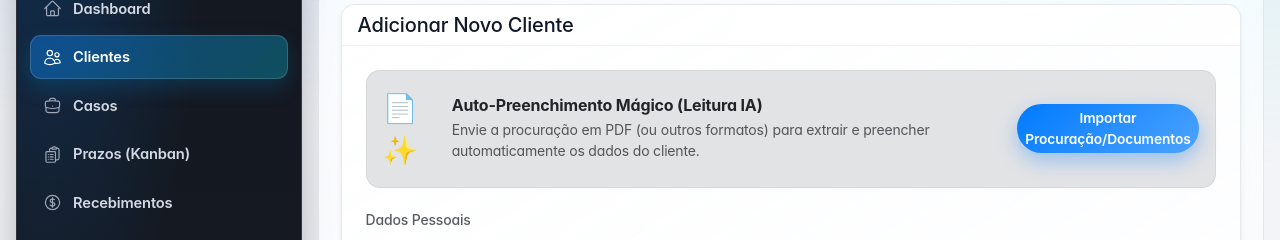
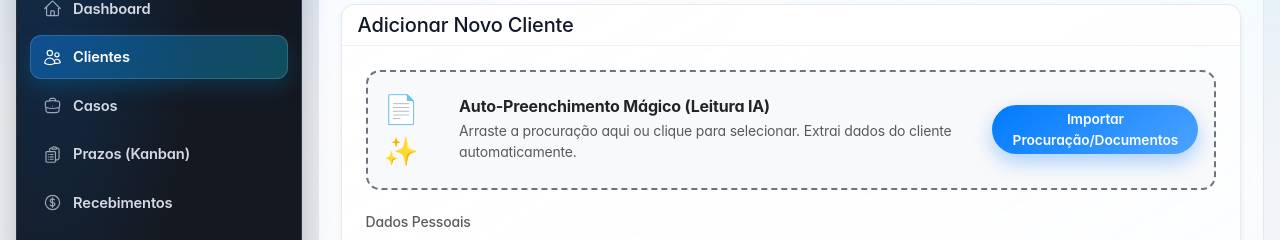
Before and after one commit to AlissonLGoncalves/app-gestao-advocacia, a React (Vite) app in the folder gestao_advocacia_vite/: page /clientes/novo in a window 1280 px wide. Shown: the part 136-376 px from the top of the page. Built offline with nearby package versions, Linux system fonts and the light colour scheme; no server answers; sample sign-in values are in the browser's storage.

Commit message:
feat: drag-and-drop no auto-preenchimento magico da pagina de cliente

```diff
--- a/gestao_advocacia_vite/src/ClienteForm.jsx
+++ b/gestao_advocacia_vite/src/ClienteForm.jsx
@@ -1,4 +1,4 @@
-import React, { useState, useEffect } from 'react'
+import React, { useState, useEffect, useRef } from 'react'
 import { useConfirm } from './hooks/useConfirm.jsx'
 import { API_URL } from './config.js'
 import { toast } from 'react-toastify'
@@ -74,6 +74,8 @@ function ClienteForm({ clienteParaEditar, onClienteChange, onCancel }) {
   const [loadingCep, setLoadingCep] = useState(false)
   const [loadingCnpj, setLoadingCnpj] = useState(false)
   const [loadingOcr, setLoadingOcr] = useState(false)
+  const [isDragOver, setIsDragOver] = useState(false)
+  const ocrFileRef = useRef(null)
   const [cpfCnpjLiberadoEdicao, setCpfCnpjLiberadoEdicao] = useState(false)
 
   const { validationErrors, setValidationErrors, clearValidationErrors, handleSubmit } =
@@ -528,40 +530,59 @@ function ClienteForm({ clienteParaEditar, onClienteChange, onCancel }) {
       </div>
       <div className="card-body p-4">
         {!isEditing && (
-          <div className="alert alert-secondary d-flex align-items-center mb-4" role="alert">
+          <div
+            className="alert alert-secondary mb-4"
+            style={{
+              border: isDragOver ? '2px dashed #0d6efd' : '2px dashed #6c757d',
+              backgroundColor: isDragOver ? '#e8f0fe' : '#f8f9fa',
+              transition: 'border-color 0.2s, background-color 0.2s',
+              cursor: loadingOcr ? 'not-allowed' : 'pointer',
+            }}
+            role="alert"
+            onDragOver={(e) => { e.preventDefault(); if (!loadingOcr) setIsDragOver(true) }}
+            onDragLeave={() => setIsDragOver(false)}
+            onDrop={(e) => {
+              e.preventDefault()
+              setIsDragOver(false)
+              if (loadingOcr) return
+              const files = e.dataTransfer.files
+              if (files?.length) handleFileUploadOcr({ target: { files } })
+            }}
+            onClick={() => !loadingOcr && ocrFileRef.current?.click()}
+          >
+            <input
+              ref={ocrFileRef}
+              type="file"
+              multiple
+              accept="application/pdf, .docx, .xlsx, .xls, .txt, image/png, image/jpeg, image/jpg"
+              style={{ display: 'none' }}
+              onChange={handleFileUploadOcr}
+            />
+            <div className="d-flex align-items-center">
               <div className="me-3">
                 <span className="fs-3">📄✨</span>
               </div>
               <div className="flex-grow-1">
                 <h6 className="mb-1 text-dark fw-bold">Auto-Preenchimento Mágico (Leitura IA)</h6>
                 <p className="mb-0 small text-muted">
-                Envie a procuração em PDF (ou outros formatos) para extrair e preencher
-                automaticamente os dados do cliente.
+                  {isDragOver
+                    ? 'Solte o arquivo aqui...'
+                    : loadingOcr
+                      ? 'Analisando documentos...'
+                      : 'Arraste a procuração aqui ou clique para selecionar. Extrai dados do cliente automaticamente.'}
                 </p>
               </div>
               <div>
-              <input
-                type="file"
-                multiple
-                accept="application/pdf, .docx, .xlsx, .xls, .txt, image/png, image/jpeg, image/jpg"
-                id="documento_ocr"
-                style={{ display: 'none' }}
-                onChange={handleFileUploadOcr}
-              />
-              <label
-                htmlFor="documento_ocr"
-                className="btn btn-primary btn-sm ms-2 mb-0"
-                style={{ cursor: 'pointer' }}
-              >
                 {loadingOcr ? (
-                  <>
-                    <span className="spinner-border spinner-border-sm me-2"></span> Analisando
-                    Lote...
-                  </>
+                  <span className="btn btn-primary btn-sm ms-2 mb-0 disabled">
+                    <span className="spinner-border spinner-border-sm me-2"></span> Analisando Lote...
+                  </span>
                 ) : (
-                  'Importar Procuração/Documentos'
+                  <span className="btn btn-primary btn-sm ms-2 mb-0">
+                    Importar Procuração/Documentos
+                  </span>
                 )}
-              </label>
+              </div>
             </div>
           </div>
         )}
```
Lines whose indentation alone changed are shown as unchanged.
